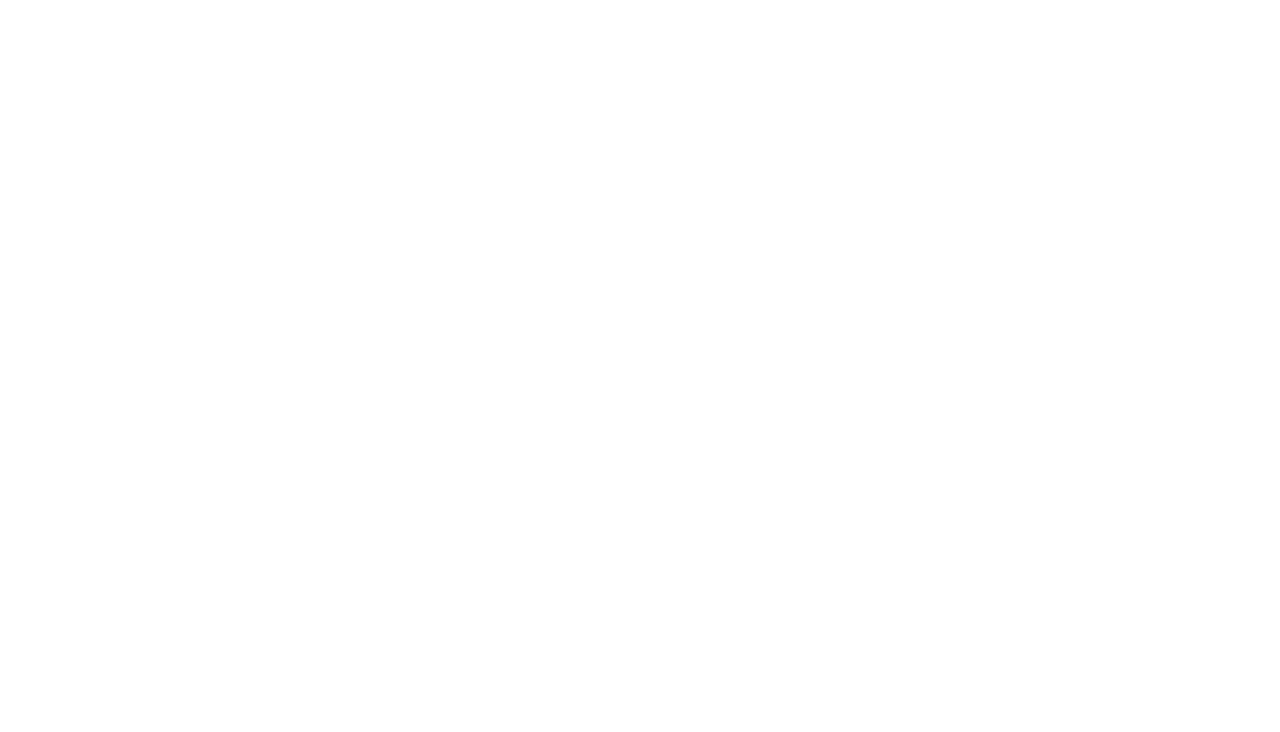
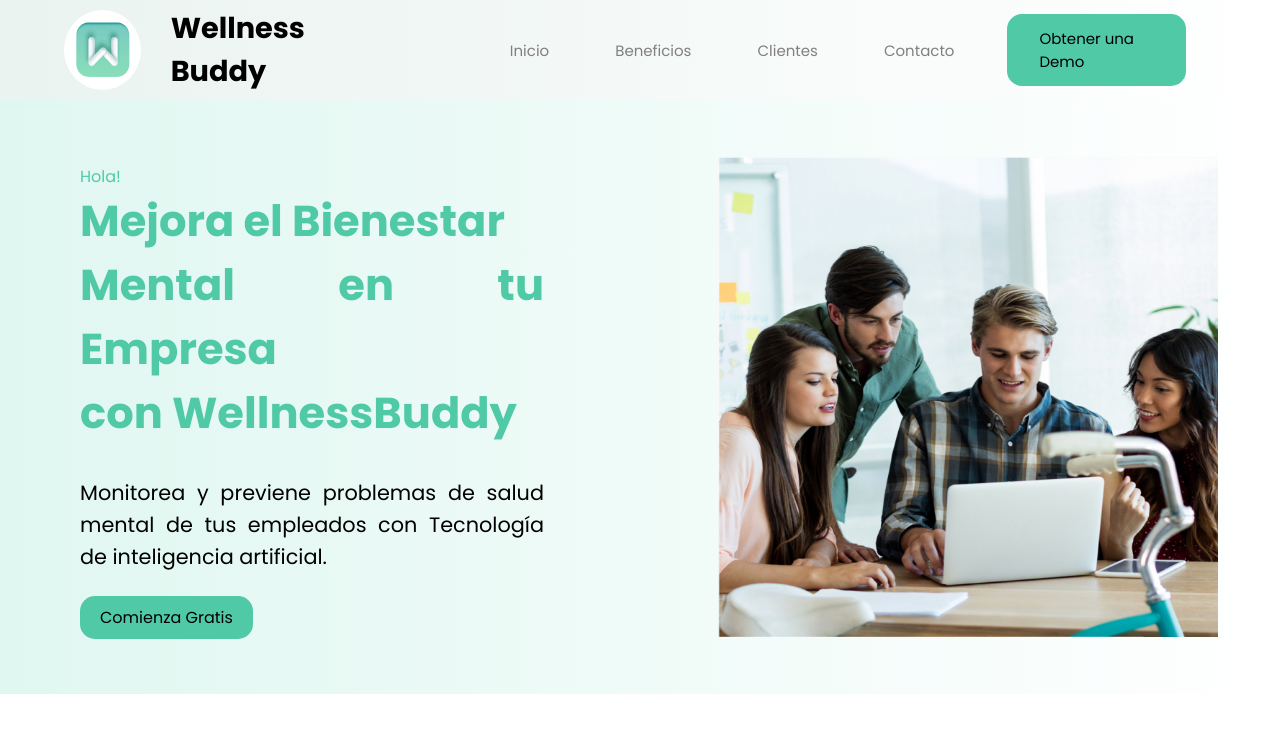
Before and after one commit to coleeeee-dev/LandingPage, a plain HTML site: page public/index.html in a window 1280 px wide. Drawn offline with Linux system fonts and the light colour scheme.

Commit message:
Banner.css icon2.png icon2.png icon3.png icon4.png index.html logoW.png MenuOptions.css photo1.png

```diff
--- /dev/null
+++ b/public/assets/styles/Banner.css
@@ -0,0 +1,62 @@
+/*Barra de opciones*/
+section.banner {
+    background: linear-gradient(to left, rgb(255 255 255), #E0F7F1);
+    padding: 3rem 0;
+}
+
+.containerB {
+    width: 100%;
+    height: auto;
+    display: grid;
+    grid-template-columns: repeat(auto-fit, minmax(20rem, 1fr));
+    grid-gap: 2rem;
+}
+
+.boxB.col1 {
+    padding: 1rem 5rem;
+    display: flex;
+    flex-direction: column;
+}
+
+.hello {
+    font-family: 'Poppins', sans-serif;
+    color: #50C9A7
+}
+
+.containerB h1 {
+    font-family: 'Poppins', sans-serif;
+    font-size: 2rem;
+    color: #50C9A7;
+    font-size: 2.7rem;
+    text-align: justify;
+}
+
+#txtBanner {
+    font-family: 'Poppins', sans-serif;
+    margin: 2rem 0;
+    font-size: 1.3rem;
+    line-height: 2rem;
+    text-align: justify;
+}
+
+.btnBanner {
+    font-family: 'Poppins', sans-serif;
+    background: #50C9A7;
+    color: black;
+    padding: 10px 20px;
+    border-radius: 15px;
+    text-decoration: none;
+    text-align: right;
+}
+
+.boxB.col2 {
+    display: flex;
+    align-items: center;
+    justify-content: center;
+}
+
+.imgBanner {
+
+    width: 80%;
+    height: 30rem;
+}
--- /dev/null
+++ b/public/assets/styles/MenuOptions.css
@@ -0,0 +1,93 @@
+* {
+    margin: 0;
+    padding: 0;
+    text-decoration: none;
+    list-style: none;
+    box-sizing: border-box;
+}
+
+/*Logotipo y nombre del producto*/
+header {
+    position: sticky;
+    top: 0;
+    z-index: 1000;
+}
+
+.containerMenu {
+    background: linear-gradient(to left, white, rgb(234, 243, 240));
+    height: 100px;
+    width: 100%;
+    display: flex;
+    align-items: center;
+    justify-content: space-between;
+    padding: 0 5%;
+}
+
+.boxM.col1 {
+    display: flex;
+    align-items: center;
+    justify-content: left;
+}
+
+.contourLogo {
+    background-color: white;
+    border-radius: 50%;
+    width: 5rem;
+    height: 5rem;
+}
+
+.logoW {
+    width: 100%;
+    height: 100%;
+}
+
+.productName {
+    padding: 0 30px;
+    font-size: 1rem;
+    font-size: 0.9rem;
+}
+
+.productName h1 {
+    font-family: 'Poppins', sans-serif;
+    text-align: left;
+}
+
+/*Opciones informativas*/
+nav {
+    width: 100%;
+}
+
+nav ul {
+    display: flex;
+    margin-right: 10px;
+    align-items: center;
+    margin-left: 50px;
+}
+
+nav ul li {
+    margin: 0 20px;
+}
+
+nav ul li a {
+    font-family: 'Poppins', sans-serif;
+    color: #817f7f;
+    font-size: 15px;
+    padding: 7px 13px;
+    border-radius: 3px;
+}
+
+li a:hover {
+    background: #50C9A7;
+    border-radius: 25px;
+    transform: .5s;
+}
+
+.btnDemo {
+    font-family: 'Poppins', sans-serif;
+    border-radius: 15px;
+    color: black;
+    background-color: #50C9A7;
+    padding: 0.8rem 2rem;
+    align-items: center;
+    display: flex;
+}
--- a/public/index.html
+++ b/public/index.html
@@ -2,10 +2,64 @@
 <html lang="en">
 <head>
   <meta charset="UTF-8">
-  <title>WellnessBuddy</title>
-
+  <meta name="viewport" content="width=device-width, initial-scale=1.0">
+  <title> WellnessBuddy </title>
+  <link href="https://fonts.googleapis.com/css2?family=Poppins:wght@400;500;600;700&display=swap" rel="stylesheet">
+  <link rel="stylesheet" href="assets/styles/MenuOptions.css">
+  <link rel="stylesheet" href="assets/styles/Banner.css">
 </head>
 <body>
+<!--Diseño de Menú-->
+<header>
+  <div class="containerMenu">
+    <div class="boxM col1">
+      <div class="contourLogo">
+        <img src="assets/images/logoW.png" class="logoW" alt="">
+      </div>
 
+      <div class="productName">
+        <h1> Wellness Buddy </h1>
+      </div>
+    </div>
+
+    <div class="boxM col2">
+      <nav>
+        <ul>
+          <li><a href="#">Inicio</a></li>
+          <li><a href="#">Beneficios</a></li>
+          <li><a href="#">Clientes</a></li>
+          <li><a href="#">Contacto</a></li>
+          <li><a href="#" class="btnDemo">Obtener una Demo</a></li>
+        </ul>
+      </nav>
+    </div>
+</header>
+
+<main>
+  <!--Sección banner-->
+  <section class="banner">
+    <div class="containerB">
+      <div class="boxB col1">
+        <p class="hello">Hola!<br></p>
+        <h1>Mejora el Bienestar<br>
+          Mental en tu Empresa<br>
+          con WellnessBuddy</h1>
+        <p id="txtBanner">
+          Monitorea y previene problemas de salud mental de tus empleados con
+          Tecnología de inteligencia artificial.
+        </p>
+
+        <div>
+          <a href="#" class="btnBanner">Comienza Gratis</a>
+        </div>
+      </div>
+
+      <div class="boxB col2">
+        <img src="assets/images/photo1.png" class="imgBanner" alt="">
+      </div>
+    </div>
+  </section>
+
+</main>
 </body>
 </html>
```
Also changed, not shown: public/assets/images/icon1.png (added), public/assets/images/icon2.png (added), public/assets/images/icon3.png (added), public/assets/images/icon4.png (added), public/assets/images/logoW.png (added), public/assets/images/photo1.png (added).
